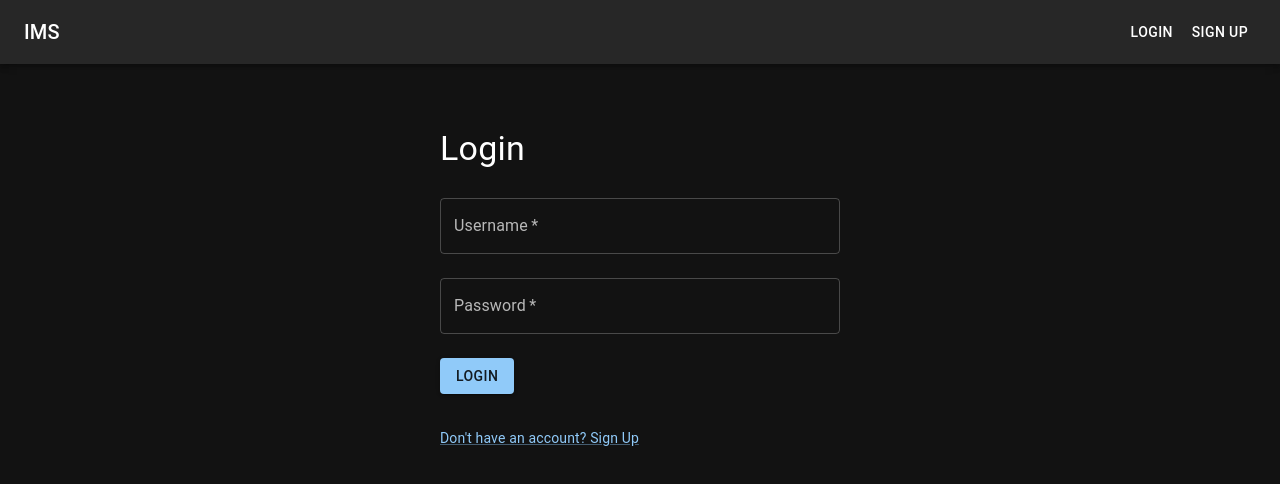
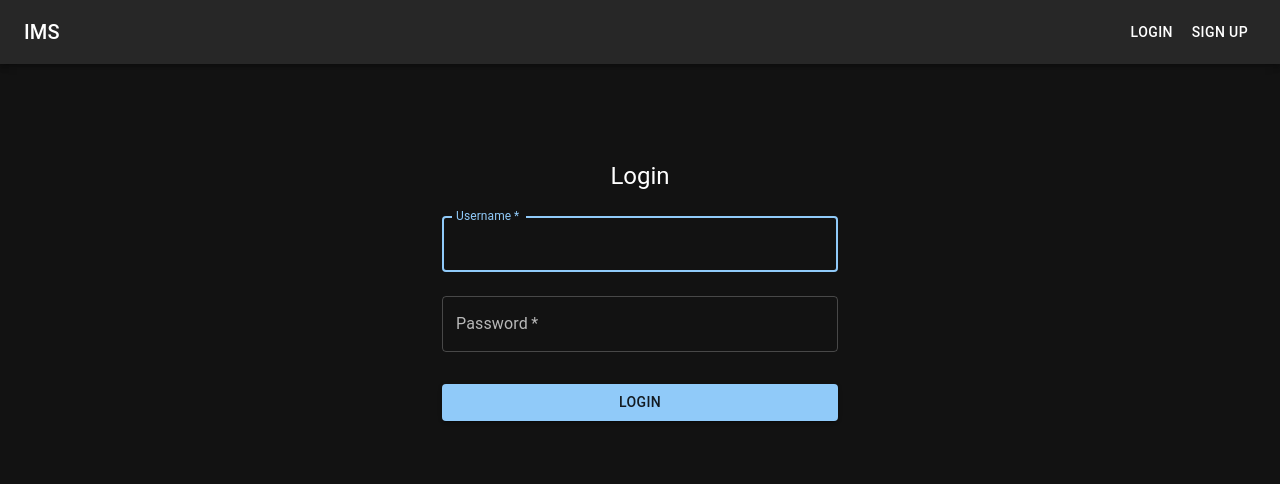
Before and after one commit to jcogh/ims, a React (Create React App) app in the folder client/: page /login in a window 1280 px wide. Shown: the top 484 px of the page. Built offline with nearby package versions, Linux system fonts and the light colour scheme.

Commit message:
200 on login route to dashboard complete

```diff
--- a/client/src/components/Login.tsx
+++ b/client/src/components/Login.tsx
@@ -1,61 +1,75 @@
 import React, { useState } from 'react';
-import { TextField, Button, Box, Typography, Link } from '@mui/material';
+import { TextField, Button, Box, Typography, Container } from '@mui/material';
 import { login } from '../services/api';
+import { useNavigate } from 'react-router-dom';
 
 const Login: React.FC = () => {
   const [username, setUsername] = useState('');
   const [password, setPassword] = useState('');
   const [error, setError] = useState('');
+  const navigate = useNavigate();
 
-  const handleSubmit = async (event: React.FormEvent) => {
-    event.preventDefault();
+  const handleSubmit = async (e: React.FormEvent) => {
+    e.preventDefault();
     setError('');
+
     try {
-      const response = await login(username, password);
-      console.log('Login successful', response.data);
-      // TODO: Handle successful login (e.g., store token, redirect to dashboard)
-    } catch (err) {
-      setError('Login failed. Please check your credentials and try again.');
-      console.error('Login error', err);
+      const data = await login(username, password);
+      console.log('Login successful:', data);
+      navigate('/dashboard'); // Redirect to dashboard or home page
+    } catch (err: any) {
+      setError(err.error || 'Failed to login');
+      console.error('Login error:', err);
     }
   };
 
   return (
-    <Box component="form" onSubmit={handleSubmit} sx={{ maxWidth: 400, margin: 'auto', mt: 4 }}>
-      <Typography variant="h4" component="h1" gutterBottom>
-        Login
-      </Typography>
-      {error && (
-        <Typography color="error" sx={{ mb: 2 }}>
-          {error}
+    <Container maxWidth="xs">
+      <Box sx={{ mt: 8, display: 'flex', flexDirection: 'column', alignItems: 'center' }}>
+        <Typography component="h1" variant="h5">
+          Login
         </Typography>
-      )}
-      <TextField
-        fullWidth
-        margin="normal"
-        label="Username"
-        value={username}
-        onChange={(e) => setUsername(e.target.value)}
-        required
-      />
-      <TextField
-        fullWidth
-        margin="normal"
-        label="Password"
-        type="password"
-        value={password}
-        onChange={(e) => setPassword(e.target.value)}
-        required
-      />
-      <Button type="submit" variant="contained" color="primary" sx={{ mt: 2, mb: 2 }}>
-        Login
-      </Button>
-      <Box sx={{ mt: 2 }}>
-        <Link href="/signup" variant="body2">
-          Don't have an account? Sign Up
-        </Link>
+        <Box component="form" onSubmit={handleSubmit} sx={{ mt: 1 }}>
+          <TextField
+            margin="normal"
+            required
+            fullWidth
+            id="username"
+            label="Username"
+            name="username"
+            autoComplete="username"
+            autoFocus
+            value={username}
+            onChange={(e) => setUsername(e.target.value)}
+          />
+          <TextField
+            margin="normal"
+            required
+            fullWidth
+            name="password"
+            label="Password"
+            type="password"
+            id="password"
+            autoComplete="current-password"
+            value={password}
+            onChange={(e) => setPassword(e.target.value)}
+          />
+          <Button
+            type="submit"
+            fullWidth
+            variant="contained"
+            sx={{ mt: 3, mb: 2 }}
+          >
+            Login
+          </Button>
+        </Box>
+        {error && (
+          <Typography color="error" sx={{ mt: 2 }}>
+            {error}
+          </Typography>
+        )}
       </Box>
-    </Box>
+    </Container>
   );
 };
 
--- a/client/src/services/api.ts
+++ b/client/src/services/api.ts
@@ -13,8 +13,16 @@ export const register = (username: string, email: string, password: string) => {
   return api.post('/register', { username, email, password });
 };
 
-export const login = (username: string, password: string) => {
-  return api.post('/login', { username, password });
+export const login = async (username: string, password: string) => {
+  try {
+    const response = await api.post('/login', { username, password });
+    if (response.data.token) {
+      localStorage.setItem('user', JSON.stringify(response.data));
+    }
+    return response.data;
+  } catch (error: any) {
+    throw error.response ? error.response.data : { error: 'An unexpected error occurred' };
+  }
 };
 
 export const getProducts = () => {
```
Also changed, not shown: 1 other file (tests, documents, lock files or other folders).
